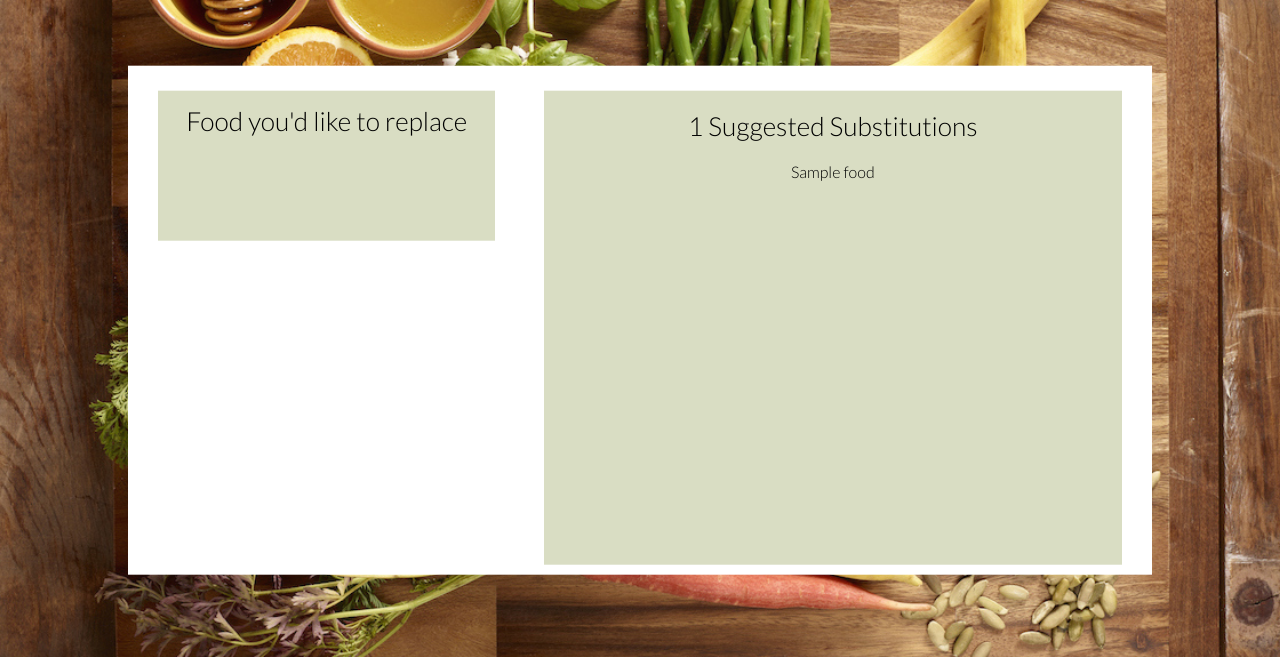
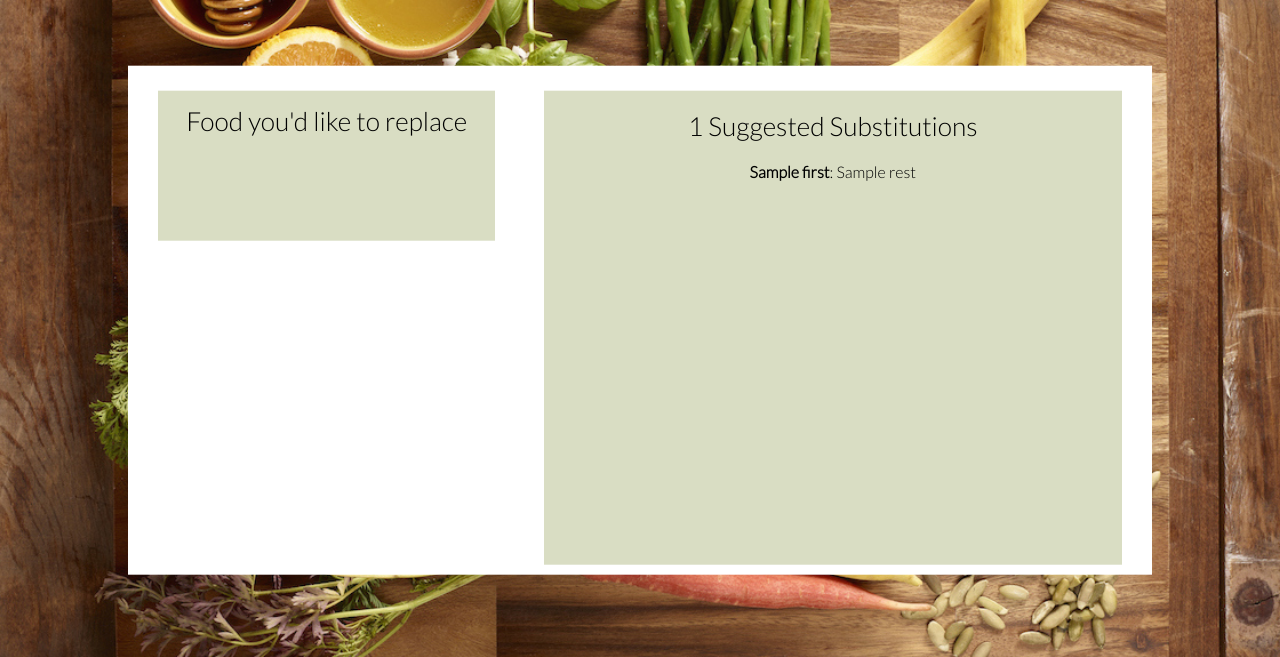
Before and after one commit to danielleung27/GrubSub, a Django app: template polls/templates/polls/searchresult.html in a window 1280 px wide. Shown: the part 62-719 px from the top of the page. Run offline with Django 3.2, Linux system fonts and the light colour scheme; the template is opened without the code that fills it: most values are stand-ins (such as "Sample title", 1, 10 or a date in 2020); some libraries are stand-ins or nearby versions.

Commit message:
separated first word and bolded

```diff
--- a/polls/foother.py
+++ b/polls/foother.py
@@ -12,10 +12,6 @@ class FoodSearch:
                                          'energy', 'protein', 'lipid', 'carbohydrate', 'fiber',
                                          'sugar', 'ca', 'sat_fat', 'cholesterol', 'v_b', 'na'])
         self.nut_arr = np.array(t_nutrition.as_matrix())
-
-    def return_dataset(self):
-        sorted = self.nut_arr[self.nut_arr[:,2].argsort()]
-        return sorted[:, 2]
 
     def compare(self, f_item, f_that, nut = False, lucky = False):
         weights = np.ones(12)
--- a/polls/templates/polls/searchresult.html
+++ b/polls/templates/polls/searchresult.html
@@ -57,8 +57,8 @@
 				<div id="search_results" class="w3-container">
 					{% if food_list %}
 						<h3>{{food_list|length}} Suggested Substitutions</h3>
-						{% for food in food_list %}
-						<p>{{food}}</p>
+						{% for first, rest in food_list %}
+						<p><strong>{{first}}</strong>: {{rest}}</p>
 						{% endfor %}
 					{% else %}
 					<h3><em>No results returned. Try another search?</em></h3>
--- a/polls/views.py
+++ b/polls/views.py
@@ -14,9 +14,13 @@ def result(request):
 		query = request.POST.get('search_box')
 		if query:
 			data = FoodSearch()
+			food_list = []
 			t = data.similar_entries(10, query)
+			for i in range(len(t)):
+				first_word, rest_word = t[i].split(", ", 1)
+				food_list.append((first_word, rest_word))
 			context['query'] = query
-			context['food_list'] = t
+			context['food_list'] = food_list
 
 	return render(request, 'polls/searchresult.html', context)
 
```
